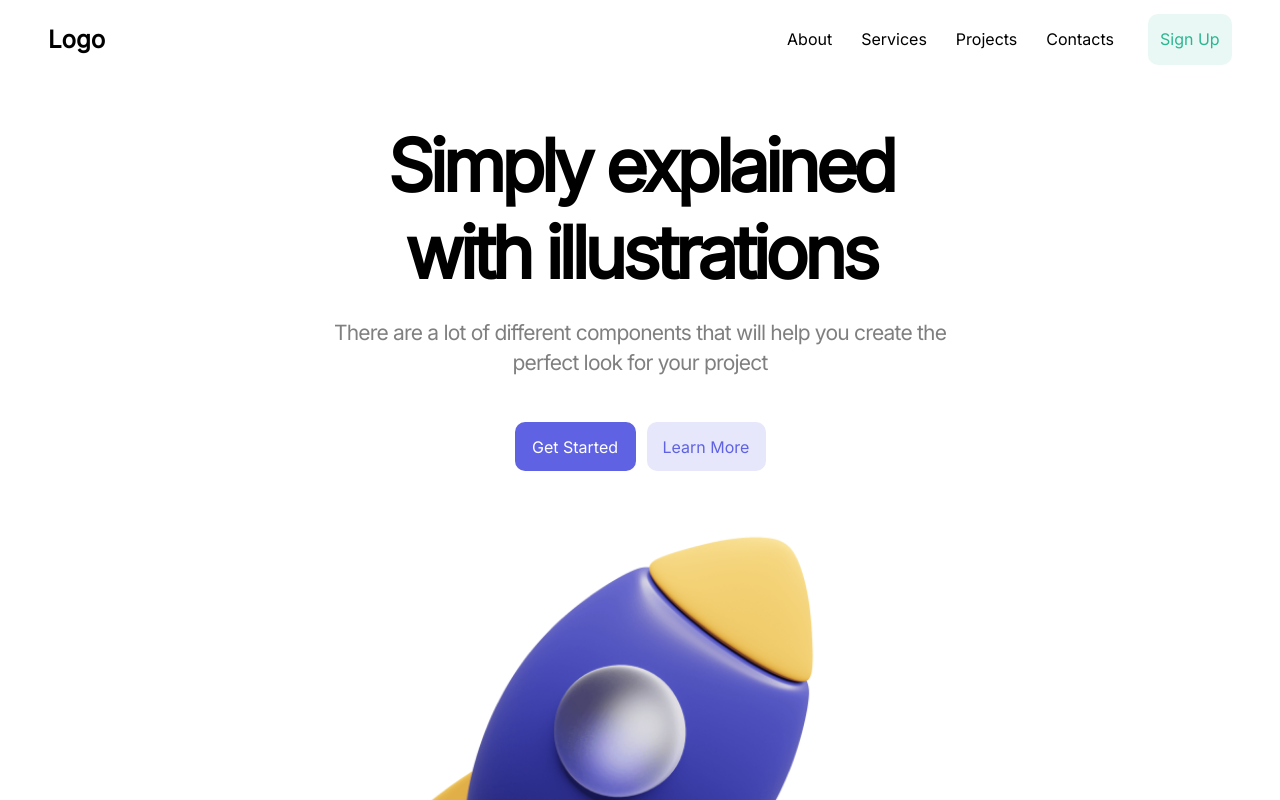
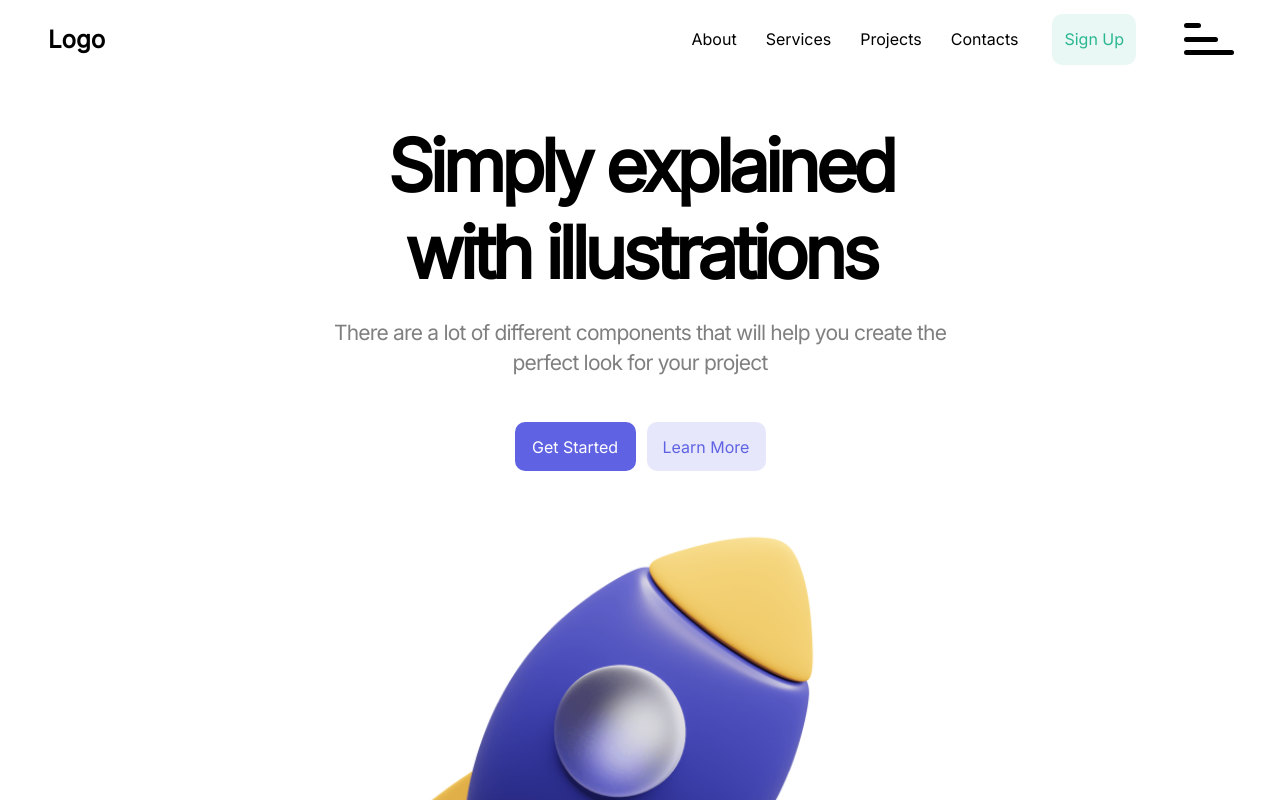
Before and after one commit to JorgeRochaA/landingPage, a React (Create React App) app: page / in a window 1280 px wide. Shown: the top 800 px of the page. Built offline with nearby package versions, Linux system fonts and the light colour scheme.

Commit message:
refactor: change styling to styled component

```diff
--- a/src/components/Navbar.jsx
+++ b/src/components/Navbar.jsx
@@ -1,6 +1,14 @@
 import React, { useState } from "react";
-
-import "../styles/Navbar/Navbar.scss";
+import {
+  NavbarContainer,
+  Logo,
+  OptionsContainer,
+  Option,
+  SignUpContainer,
+  SignUp,
+  Burger,
+  Bar,
+} from "../styles/Navbar";
 
 function Navbar() {
   const options = ["About", "Services", "Projects", "Contacts"];
@@ -12,31 +20,22 @@ function Navbar() {
   };
 
   return (
-    <div className="navbar">
-      <h2>Logo</h2>
-      <ul
-        className={menuIsOpen ? "options_container open" : "options_container"}
-      >
+    <NavbarContainer>
+      <Logo>Logo</Logo>
+      <OptionsContainer className={menuIsOpen ? "open" : ""}>
         {options.map((option, index) => {
-          return (
-            <h3 className="options" key={index}>
-              {option}
-            </h3>
-          );
+          return <Option key={index}>{option}</Option>;
         })}
-        <div className="signUp_container">
-          <h3 className="signUp">Sign Up</h3>
-        </div>
-      </ul>
-      <div
-        className={menuIsOpen ? "burger open" : "burger"}
-        onClick={toggleMenu}
-      >
-        <div className="bars"></div>
-        <div className="bars"></div>
-        <div className="bars"></div>
-      </div>
-    </div>
+        <SignUpContainer>
+          <SignUp>Sign Up</SignUp>
+        </SignUpContainer>
+      </OptionsContainer>
+      <Burger className={menuIsOpen ? "open" : ""} onClick={toggleMenu}>
+        <Bar></Bar>
+        <Bar></Bar>
+        <Bar></Bar>
+      </Burger>
+    </NavbarContainer>
   );
 }
 
--- /dev/null
+++ b/src/styles/Navbar.js
@@ -0,0 +1,142 @@
+import styled from "styled-components";
+
+const media = {
+  desktop: "@media screen and (min-width: 1000px)",
+};
+
+export const NavbarContainer = styled.div`
+  @import url("https://fonts.googleapis.com/css2?family=Inter&display=swap");
+  height: 78px;
+  width: 100%;
+  display: flex;
+  justify-content: space-between;
+  align-items: center;
+  position: relative;
+  font-family: "Inter";
+  font-style: normal;
+  color: #000000;
+`;
+
+export const Logo = styled.h2`
+  height: 78px;
+  width: 15%;
+  display: flex;
+  align-items: center;
+  font-weight: 600;
+  font-size: 24px;
+  line-height: 29px;
+  margin-left: 48px;
+`;
+
+export const OptionsContainer = styled.div`
+  height: 78px;
+  width: 100%;
+  position: absolute;
+  bottom: -365px;
+  height: 350px;
+  left: -100%;
+  display: flex;
+  flex-direction: column;
+  align-items: center;
+  justify-content: space-evenly;
+  transition: 0.5s;
+  padding: 0;
+  background-color: #ffffff;
+  &.open {
+    bottom: -365px;
+    left: 0;
+  }
+  ${media.desktop} {
+    height: 78px;
+    flex-direction: row;
+    justify-content: flex-end;
+    width: 85%;
+    background-color: #ffffff;
+    position: initial;
+  }
+`;
+
+export const Option = styled.h3`
+  margin: 0;
+  height: 19px;
+  font-weight: 400;
+  font-size: 16px;
+  line-height: 19px;
+  ${media.desktop} {
+    margin-left: 29px;
+    &:hover {
+      cursor: pointer;
+    }
+  }
+`;
+
+export const SignUpContainer = styled.h3`
+  display: flex;
+  justify-content: center;
+  align-items: flex-start;
+  gap: 10px;
+  background: rgba(42, 182, 145, 0.1);
+  border-radius: 10px;
+  padding: 0 12px;
+  ${media.desktop} {
+    margin-right: 48px;
+    margin-left: 34px;
+    &:hover {
+      background: rgba(42, 182, 145, 0.2);
+      cursor: pointer;
+    }
+  }
+`;
+
+export const SignUp = styled.h3`
+  width: 60px;
+  height: 19px;
+  font-family: "Inter";
+  font-style: normal;
+  font-weight: 500;
+  font-size: 16px;
+  line-height: 19px;
+  color: #2ab691;
+  flex: none;
+  order: 0;
+  flex-grow: 0;
+`;
+export const Bar = styled.div`
+  height: 5px;
+  background-color: #000000;
+  border-radius: 5px;
+  transition: 0.5s;
+
+  :nth-child(1) {
+    width: 25%;
+  }
+  :nth-child(2) {
+    width: 50%;
+  }
+  :nth-child(3) {
+    width: 75%;
+  }
+`;
+export const Burger = styled.div`
+  display: flex;
+  height: 50px;
+  width: 75px;
+  flex-direction: column;
+  justify-content: space-evenly;
+  overflow: hidden;
+  cursor: pointer;
+  margin-right: 29px;
+  &.open {
+    ${Bar}:nth-child(1) {
+      width: 50%;
+      transform: translate(18px, 15px) rotate(40deg);
+    }
+    ${Bar}:nth-child(2) {
+      transform: translateX(-80px);
+    }
+    ${Bar}:nth-child(3) {
+      width: 50%;
+      transform: translate(18px, -13px) rotate(-45deg);
+    }
+  }
+`;
--- a/src/styles/Navbar/Navbar.scss
+++ /dev/null
@@ -1,139 +0,0 @@
-@import url("https://fonts.googleapis.com/css2?family=Inter&display=swap");
-.navbar {
-  height: 78px;
-  width: 100%;
-  display: flex;
-  justify-content: space-between;
-  align-items: center;
-  font-family: "Inter";
-  font-style: normal;
-  color: #000000;
-
-  h2 {
-    height: 78px;
-    width: 15%;
-    display: flex;
-    align-items: center;
-    font-weight: 600;
-    font-size: 24px;
-    line-height: 29px;
-    margin-left: 48px;
-  }
-
-  .options_container {
-    height: 78px;
-    display: flex;
-    justify-content: flex-end;
-    align-items: center;
-    list-style: none;
-    width: 85%;
-    background-color: #ffffff;
-    .options {
-      height: 19px;
-      font-weight: 400;
-      font-size: 16px;
-      line-height: 19px;
-      margin-left: 29px;
-
-      &:hover {
-        cursor: pointer;
-      }
-    }
-    .signUp_container {
-      display: flex;
-      justify-content: center;
-      align-items: flex-start;
-      gap: 10px;
-      background: rgba(42, 182, 145, 0.1);
-      border-radius: 10px;
-      margin-right: 48px;
-      margin-left: 34px;
-      padding: 0 12px;
-      .signUp {
-        width: 60px;
-        height: 19px;
-        font-family: "Inter";
-        font-style: normal;
-        font-weight: 500;
-        font-size: 16px;
-        line-height: 19px;
-        color: #2ab691;
-        flex: none;
-        order: 0;
-        flex-grow: 0;
-      }
-      &:hover {
-        background: rgba(42, 182, 145, 0.2);
-        cursor: pointer;
-      }
-    }
-  }
-  .burger {
-    display: none;
-  }
-}
-@media screen and (max-width: 1000px) {
-  .navbar {
-    position: relative;
-    .options_container {
-      width: 100%;
-      position: absolute;
-      bottom: -365px;
-      height: 350px;
-      left: -100%;
-      flex-direction: column;
-      align-items: center;
-      justify-content: space-evenly;
-      transition: 0.5s;
-      padding: 0;
-      .options {
-        margin: 0;
-      }
-      .signUp_container {
-        margin: 0;
-      }
-      &.open {
-        bottom: -365px;
-        left: 0;
-      }
-    }
-    .burger {
-      display: flex;
-      height: 50px;
-      width: 70px;
-      flex-direction: column;
-      justify-content: space-evenly;
-      overflow: hidden;
-      cursor: pointer;
-      margin-right: 29px;
-      .bars {
-        height: 5px;
-        background-color: #000000;
-        border-radius: 5px;
-        transition: 0.5s;
-      }
-      :nth-child(1) {
-        width: 25%;
-      }
-      :nth-child(2) {
-        width: 50%;
-      }
-      :nth-child(3) {
-        width: 75%;
-      }
-      &.open {
-        :nth-child(1) {
-          width: 50%;
-          transform: translate(18px, 15px) rotate(40deg);
-        }
-        :nth-child(2) {
-          transform: translateX(-80px);
-        }
-        :nth-child(3) {
-          width: 50%;
-          transform: translate(18px, -13px) rotate(-45deg);
-        }
-      }
-    }
-  }
-}
```
